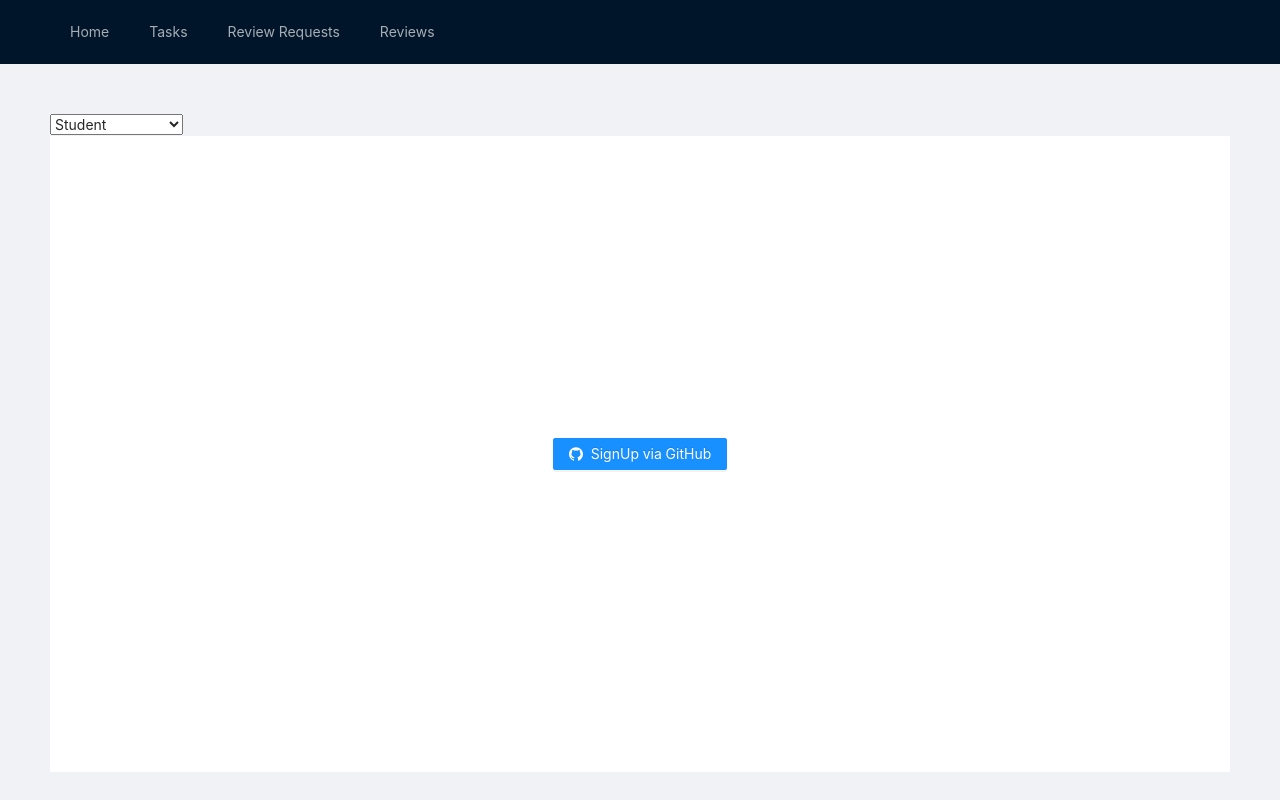
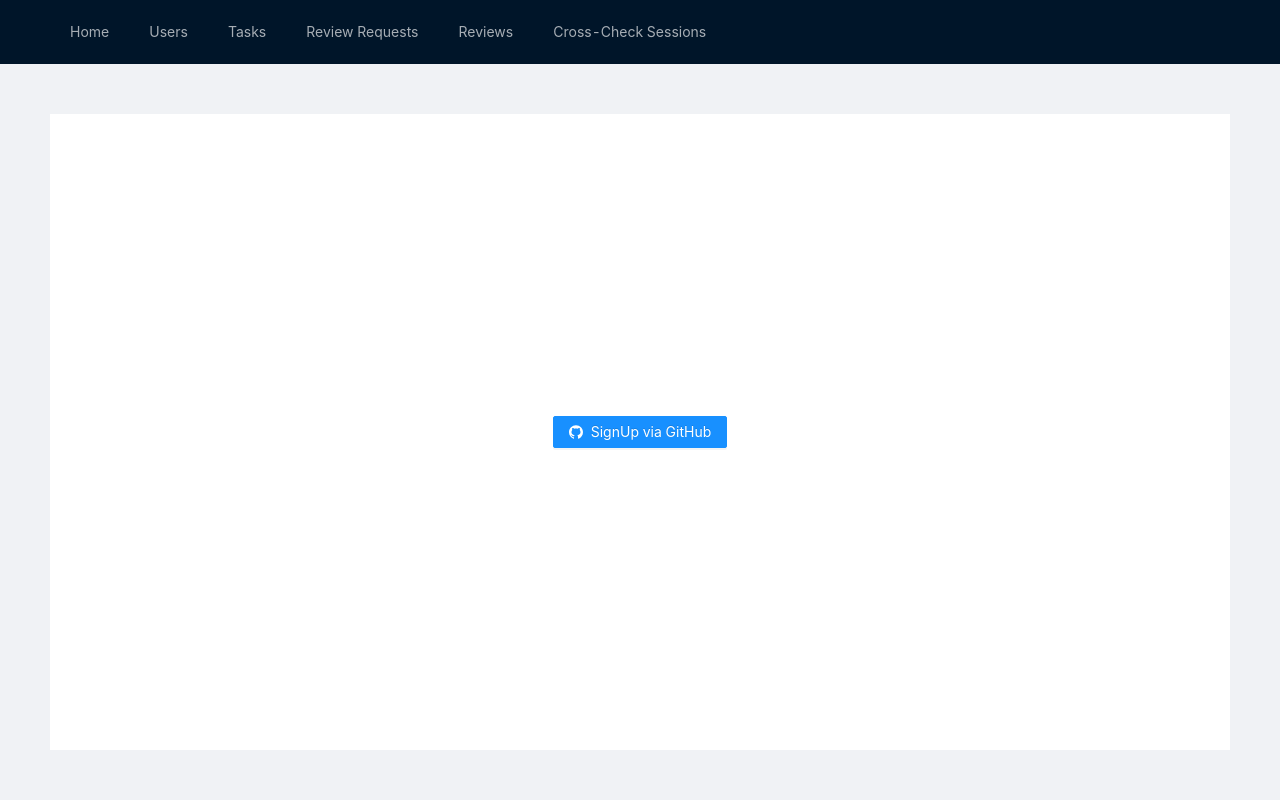
Before and after one commit to lp-msarchitect/x-check-app, a React (Create React App) app: page /login in a window 1280 px wide. Built offline with nearby package versions, Linux system fonts and the light colour scheme.

Commit message:
fix: remove unused role picker

```diff
--- a/src/components/App/App.tsx
+++ b/src/components/App/App.tsx
@@ -1,4 +1,4 @@
-import React, { useState, useEffect } from 'react';
+import React, { useEffect } from 'react';
 import { BrowserRouter as Router, Switch, Route } from 'react-router-dom';
 import { Layout } from 'antd';
 import { useDispatch } from 'react-redux';
@@ -14,7 +14,7 @@ import Sessions from '../Sessions/Sessions';
 import Navbar from '../Navbar/Navbar';
 import CreateTask from '../CreateTask/CreateTask';
 import './App.scss';
-import { UserRole, User } from '../../models/data-models';
+import { User } from '../../models/data-models';
 import Login from '../Login/Login';
 import ProtectedRoute from '../ProtectedRoute/ProtectedRoute';
 import { postUserFetch } from '../../actions';
@@ -22,14 +22,7 @@ import { postUserFetch } from '../../actions';
 type AppDispatch = ThunkDispatch<User, void, AnyAction>;
 
 const App = (): JSX.Element => {
-  const [role, setRole] = useState<UserRole>('student');
   const { Header, Content } = Layout;
-
-  const handleRoleChange = (
-    event: React.FormEvent<HTMLSelectElement>
-  ): void => {
-    setRole(event.currentTarget.value as UserRole);
-  };
 
   const dispatch: AppDispatch = useDispatch();
 
@@ -42,17 +35,9 @@ const App = (): JSX.Element => {
       <Layout className="layout">
         <Header>
           <div className="logo" />
-          <Navbar role={role} />
+          <Navbar />
         </Header>
         <Content className="app-content">
-          <div>
-            <select value={role} onChange={handleRoleChange}>
-              <option value="author">Author</option>
-              <option value="student">Student</option>
-              <option value="supervisor">Supervisor</option>
-              <option value="coursemanager">Course Manager</option>
-            </select>
-          </div>
           <div className="router-switch-wrap">
             <Switch>
               <Route path="/login">
--- a/src/components/Navbar/Navbar.tsx
+++ b/src/components/Navbar/Navbar.tsx
@@ -1,25 +1,18 @@
 import React from 'react';
 import { Menu } from 'antd';
 import { Link } from 'react-router-dom';
-import { UserRole } from '../../models/data-models';
 import Logout from '../Logout/Logout';
 
-interface NavbarProps {
-  role: UserRole;
-}
-
-const Navbar = ({ role }: NavbarProps): JSX.Element => {
+const Navbar = (): JSX.Element => {
   return (
     <>
       <Menu mode="horizontal" theme="dark">
         <Menu.Item>
           <Link to="/">Home</Link>
         </Menu.Item>
-        {role !== 'student' && (
         <Menu.Item>
           <Link to="/users">Users</Link>
         </Menu.Item>
-        )}
         <Menu.Item>
           <Link to="/tasks">Tasks</Link>
         </Menu.Item>
@@ -29,11 +22,9 @@ const Navbar = ({ role }: NavbarProps): JSX.Element => {
         <Menu.Item>
           <Link to="/reviews">Reviews</Link>
         </Menu.Item>
-        {role !== 'student' && (
         <Menu.Item>
           <Link to="/sessions">Cross-Check Sessions</Link>
         </Menu.Item>
-        )}
         <Logout />
       </Menu>
     </>
--- a/src/components/TaskActions/TaskActions.tsx
+++ b/src/components/TaskActions/TaskActions.tsx
@@ -11,13 +11,15 @@ const TaskActions = ({ taskState }: TaskActionsProps): JSX.Element => {
   return (
     <div className="task-actions">
       {taskState === 'DRAFT' && (
-        <Button type="primary" size="small">
-          Edit
-        </Button>
+        <>
+          <Button type="primary" size="small">
+            Edit
+          </Button>
+          <Button type="primary" size="small">
+            Publish
+          </Button>
+        </>
       )}
-      <Button type="primary" size="small">
-        Publish
-      </Button>
       <Button size="small">Archive</Button>
       <Button size="small" danger>
         Delete
```
Lines whose indentation alone changed are shown as unchanged.
